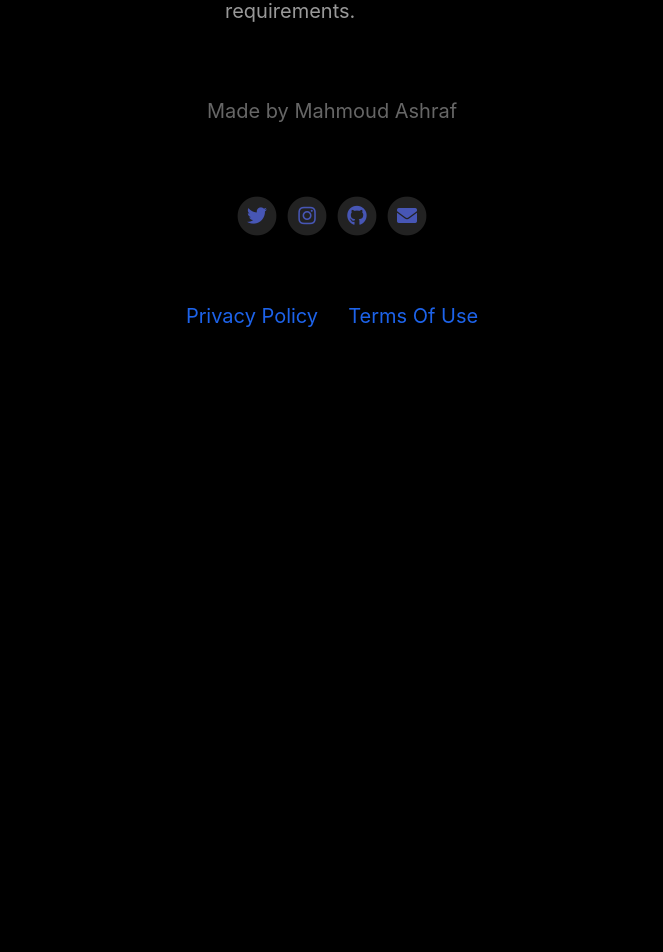
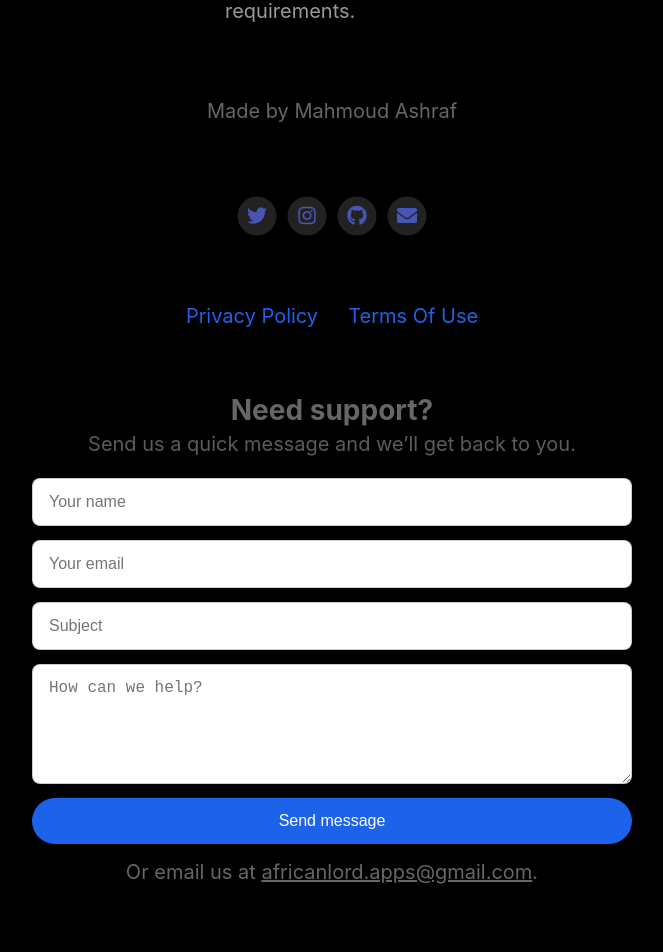
Before and after one commit to mahmoudashraf93/job-hunter-landing, a Jekyll site: the page built from index.html, in a window 1280 px wide. Shown: the part 1236-2188 px from the top of the page, without its empty margins (308-971 px from the left). Built offline with Jekyll 4.4.1, drawn with Linux system fonts in a browser that asks for light colours; nearby versions of some CDN libraries; before the commit the page ends 1632 px from its top, so only the background shows below that.

Commit message:
Add support form to footer

```diff
--- a/_includes/footer.html
+++ b/_includes/footer.html
@@ -58,4 +58,18 @@
 			<a href="{{ site.presskit_download_link }}">Press Kit</a>
 		{% endif %}
 	</div>
+	<div class="supportForm">
+		<div class="supportFormInner">
+			<h3 class="supportTitle">Need support?</h3>
+			<p class="supportSubtitle">Send us a quick message and we’ll get back to you.</p>
+			<form class="supportFormFields" action="mailto:africanlord.apps@gmail.com?subject=Job%20Hunter%20Support" method="post" enctype="text/plain">
+				<input type="text" name="name" placeholder="Your name" required>
+				<input type="email" name="email" placeholder="Your email" required>
+				<input type="text" name="subject" placeholder="Subject">
+				<textarea name="message" rows="5" placeholder="How can we help?" required></textarea>
+				<button class="supportButton" type="submit">Send message</button>
+			</form>
+			<p class="supportEmail">Or email us at <a href="mailto:africanlord.apps@gmail.com">africanlord.apps@gmail.com</a>.</p>
+		</div>
+	</div>
 </footer>
--- a/_sass/layout.scss
+++ b/_sass/layout.scss
@@ -644,6 +644,79 @@ footer {
 	margin-right: 0px;
 }
 
+.supportForm {
+	display: flex;
+	justify-content: center;
+	width: 100%;
+	padding-bottom: 70px;
+}
+
+.supportFormInner {
+	max-width: 640px;
+	width: 100%;
+	text-align: center;
+	padding: 0 20px;
+}
+
+.supportTitle {
+	color: $footer-text-color;
+	font-size: 28px;
+	margin-bottom: 10px;
+}
+
+.supportSubtitle {
+	color: $footer-text-color;
+	opacity: 0.9;
+	margin-bottom: 24px;
+}
+
+.supportFormFields {
+	display: grid;
+	gap: 14px;
+}
+
+.supportFormFields input,
+.supportFormFields textarea {
+	width: 100%;
+	padding: 14px 16px;
+	border-radius: 8px;
+	border: 1px solid rgba(0, 0, 0, 0.2);
+	background-color: #ffffff;
+	color: #111111;
+	font-size: 16px;
+}
+
+.supportFormFields input:focus,
+.supportFormFields textarea:focus {
+	border-color: $accent-color;
+	outline: none;
+	box-shadow: 0 0 0 2px rgba(0, 0, 0, 0.08);
+}
+
+.supportButton {
+	border: none;
+	border-radius: 999px;
+	background-color: $accent-color;
+	color: #ffffff;
+	padding: 14px 20px;
+	font-size: 16px;
+	cursor: pointer;
+}
+
+.supportButton:hover {
+	filter: brightness(0.95);
+}
+
+.supportEmail {
+	margin-top: 18px;
+	color: $footer-text-color;
+}
+
+.supportEmail a {
+	color: $footer-text-color;
+	text-decoration: underline;
+}
+
 
 @media only screen and (max-width: 768px) {
 
@@ -659,6 +732,10 @@ footer {
 
 	.footerLinks a:first-child {
 		margin-top: 0px;
+	}
+
+	.supportTitle {
+		font-size: 24px;
 	}
 
 }
```
